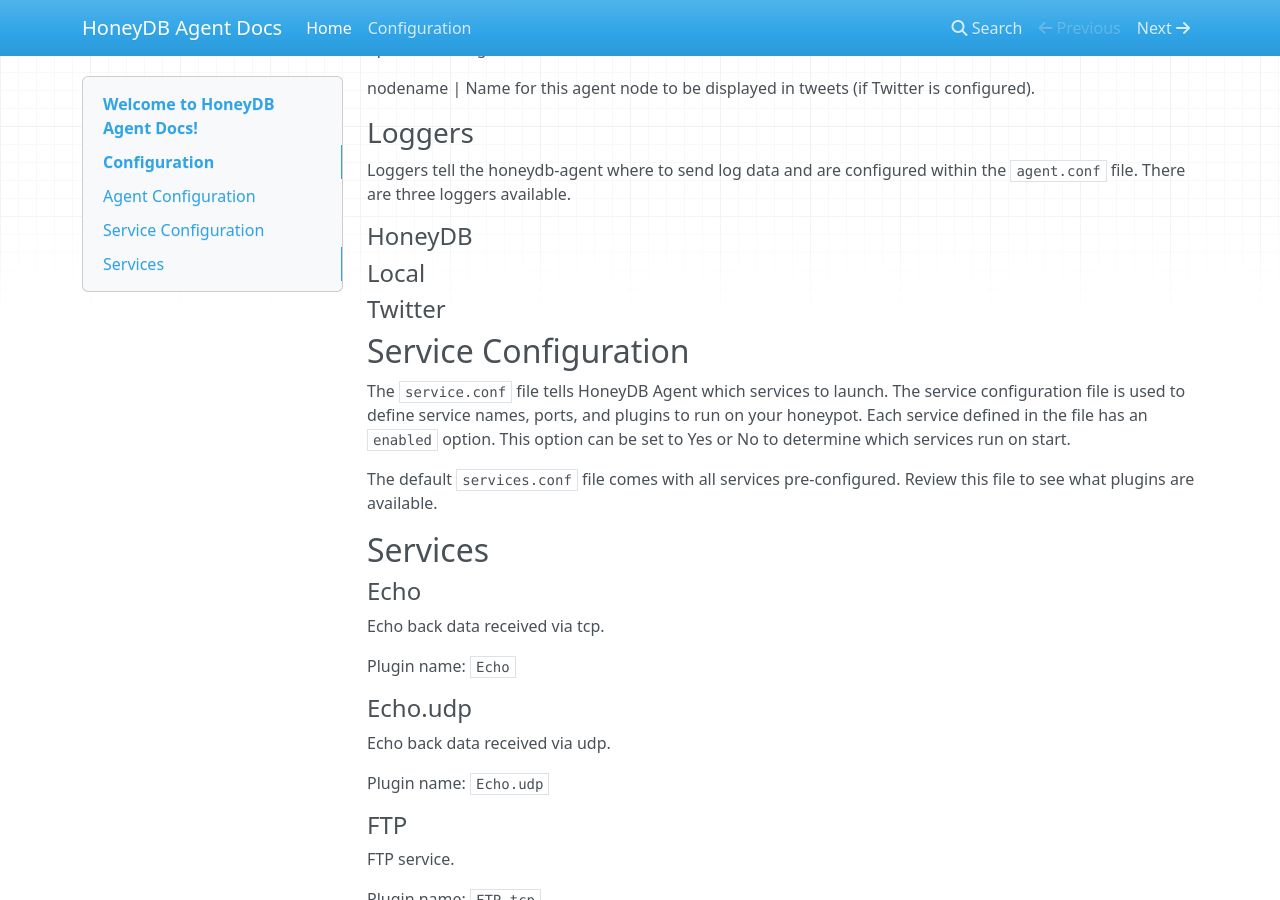
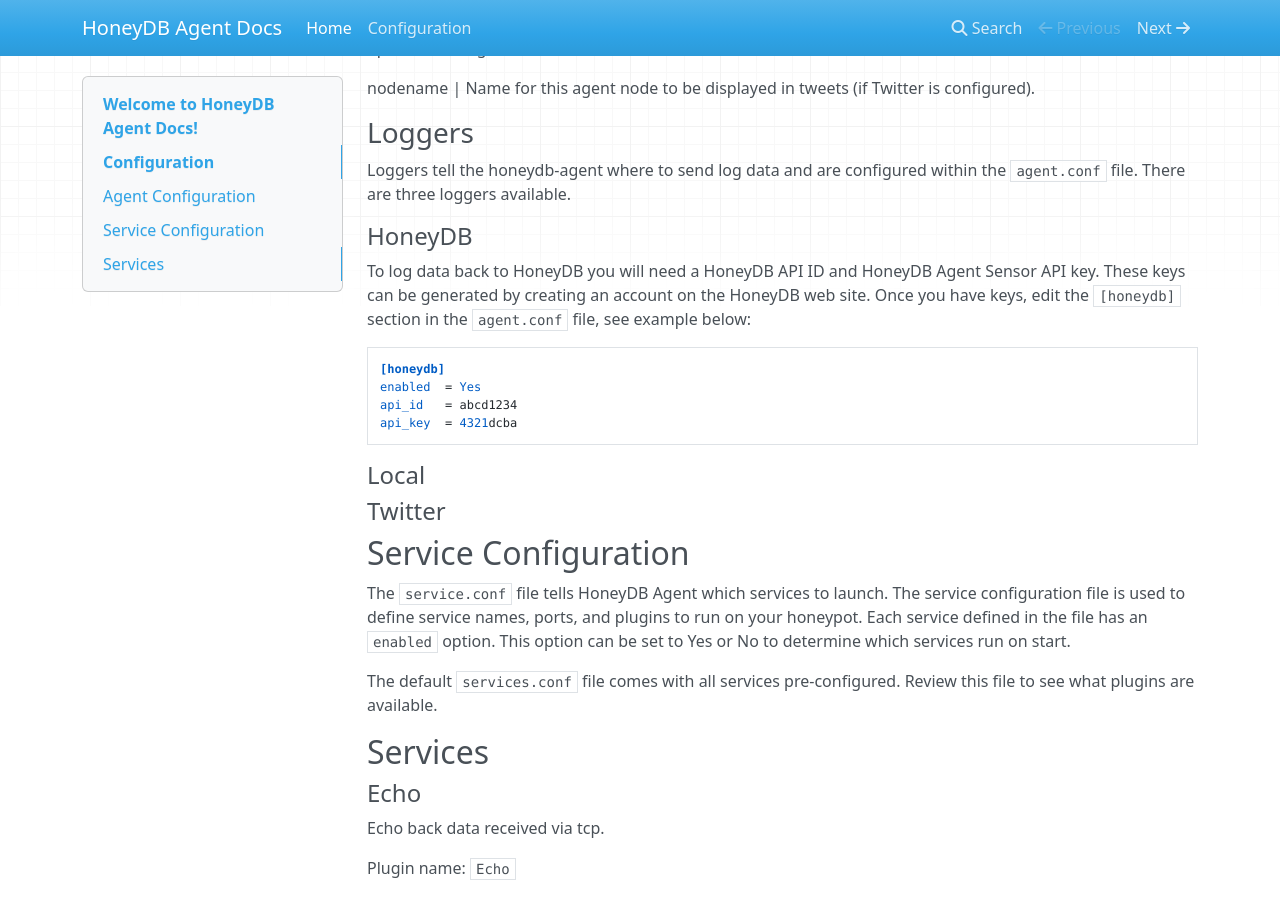
Before and after one commit to honeydbio/honeydb-agent-docs, an MkDocs documentation site: the page built from docs/index.md, in a window 1280 px wide and 900 px high, scrolled down 739 px. Built offline with MkDocs 1.6.1, drawn with Linux system fonts in a browser that asks for light colours; nearby versions of some CDN libraries; old or Windows-style settings are respelled for this version of MkDocs.

Commit message:
Update index.md

````diff
--- a/docs/index.md
+++ b/docs/index.md
@@ -25,6 +25,15 @@
 Loggers tell the honeydb-agent where to send log data and are configured within the `agent.conf` file. There are three loggers available.
 
 #### HoneyDB
+
+To log data back to HoneyDB you will need a HoneyDB API ID and HoneyDB Agent Sensor API key. These keys can be generated by creating an account on the HoneyDB web site. Once you have keys, edit the `[honeydb]` section in the `agent.conf` file, see example below:
+
+```
+[honeydb]
+enabled  = Yes
+api_id   = abcd1234
+api_key  = 4321dcba
+```
 
 #### Local
 
````
